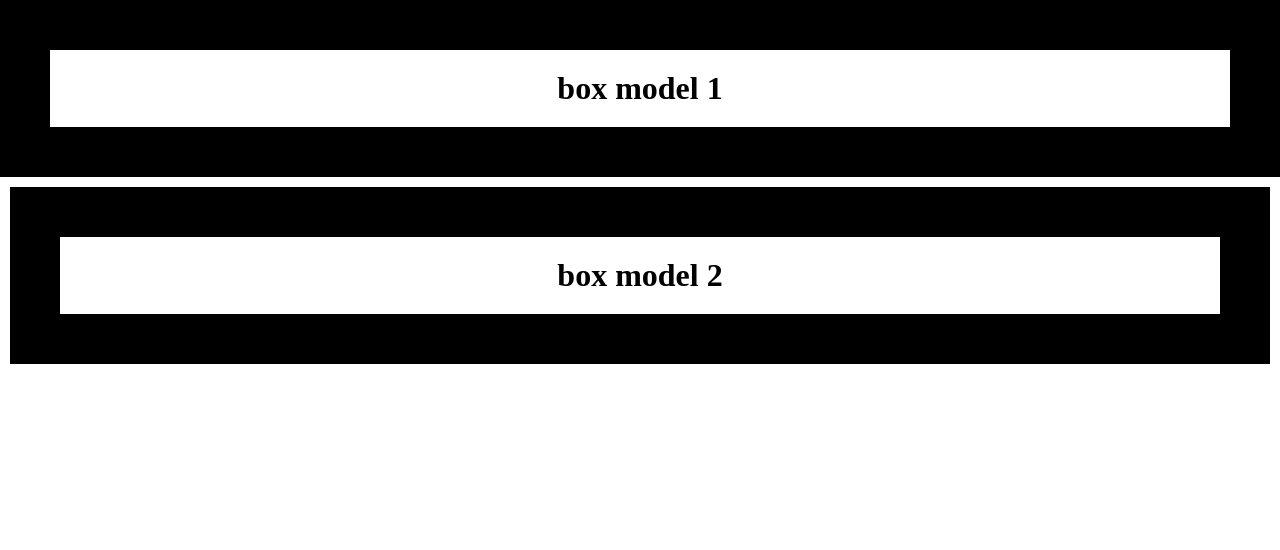
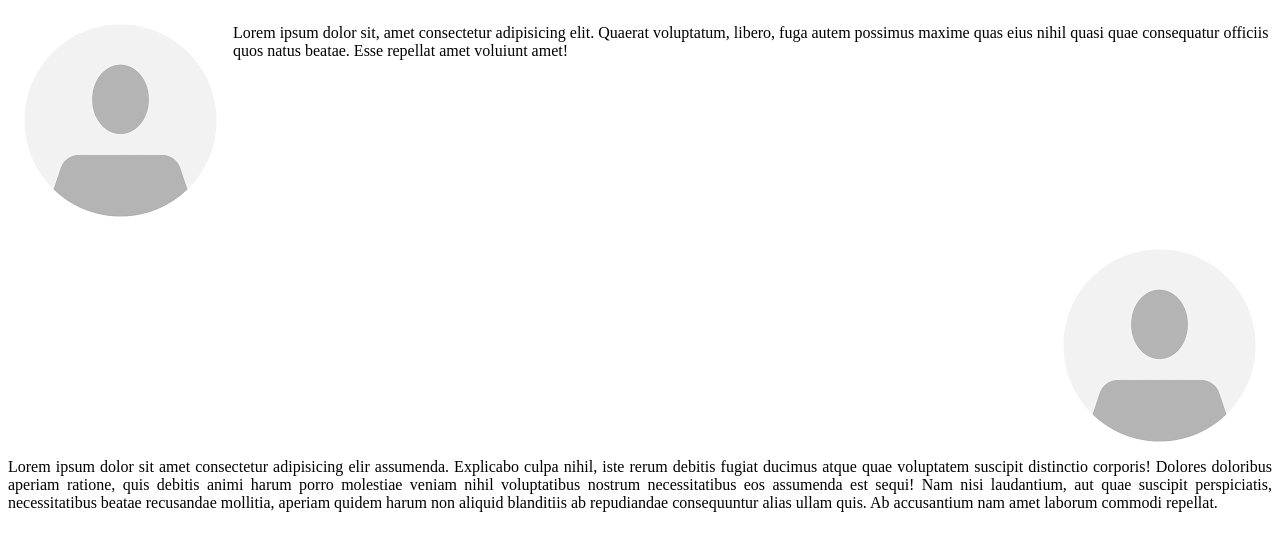
Before and after one commit to manojvr01/WEB-DEVELOPMENT, a plain HTML site: page index.html in a window 1280 px wide. Drawn offline with Linux system fonts and the light colour scheme.

Commit message:
overflow,float and clear in css

```diff
--- a/index.html
+++ b/index.html
@@ -3,15 +3,19 @@
 <head>
     <meta charset="UTF-8">
     <meta name="viewport" content="width=device-width, initial-scale=1.0">
-    <title>Box model</title>
+    <title>Document</title>
     <link rel="stylesheet" href="style.css">
 </head>
 <body>
-    <Div id="div1">
-    <h1>box model 1</h1>
-</Div>
-<Div id="div2">
-    <h1>box model 2</h1>
-</Div>
+    <div class="subcontainer">
+        <img src="plceholder.png" alt="placeholdere" class="img1">
+        <p>Lorem ipsum dolor sit, amet consectetur adipisicing elit. Quaerat voluptatum, libero, fuga autem possimus maxime quas eius nihil quasi quae consequatur officiis quos natus beatae. Esse repellat amet voluiunt amet!</p>
+    </div>
+
+    <div class="container">
+        <img src="plceholder.png" alt="placeholdere" class="img2">
+        <p>Lorem ipsum dolor sit amet consectetur adipisicing elir assumenda. Explicabo culpa nihil, iste rerum debitis fugiat ducimus atque quae voluptatem suscipit distinctio corporis! Dolores doloribus aperiam ratione, quis debitis animi harum porro molestiae veniam nihil voluptatibus nostrum necessitatibus eos assumenda est sequi! Nam nisi laudantium, aut quae suscipit perspiciatis, necessitatibus beatae recusandae mollitia, aperiam quidem harum non aliquid blanditiis ab repudiandae consequuntur alias ullam quis. Ab accusantium nam amet laborum commodi repellat.</p>
+    </div>
+
 </body>
 </html>
--- a/style.css
+++ b/style.css
@@ -1,20 +1,24 @@
-*{
-    margin: 0;
-    padding: 0px;
-    box-sizing: border-box;
+.container{
+    /* width: 400px;
+    height: 400px;
+    border: 1px solid black;
+    overflow: auto;
+    /* other 3 are hidden, scroll, visible(default) */
+    text-align: justify;
+
 }
-#div1{
-     border: 50px solid black;
-    text-align: center;
-    padding: 20px;
-    margin: 0px;
-    /* height: 50px;        box sixoing: borer-box adjusts to this pixels size of height and width*/
-    /* width: 250px; */
+.img1{
+    float: left;
+
 }
-#div2{
-    border: 50px solid black;
-    text-align: center;
-    padding: 20px;
-    margin: 10px;
-    /* height: 50px; */
+.img2{
+    float: right;
 }
+
+p
+{
+    clear: right;
+}
+.subcontainer{
+    overflow: auto;
+}
```
Also changed, not shown: plceholder.png (added).
